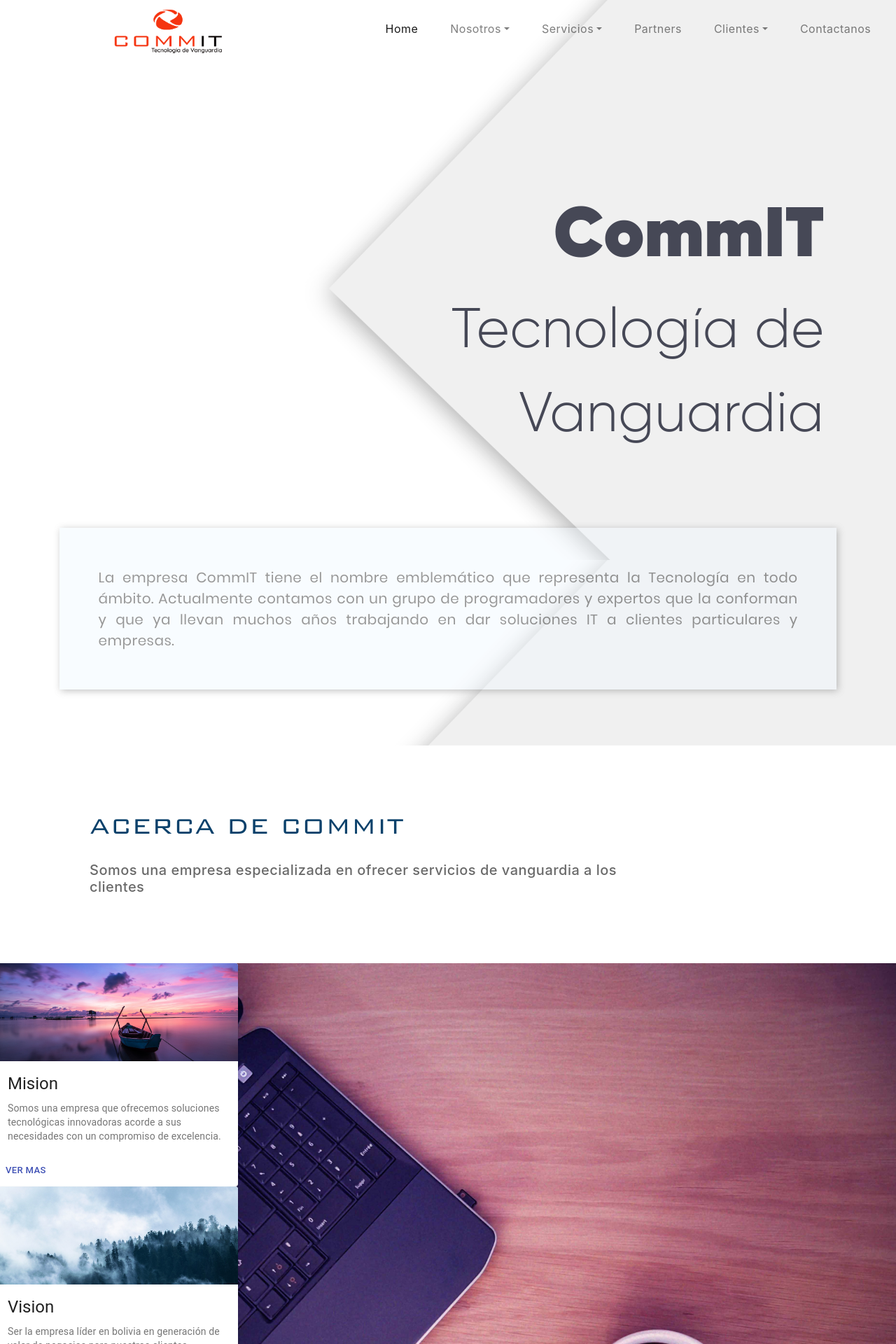
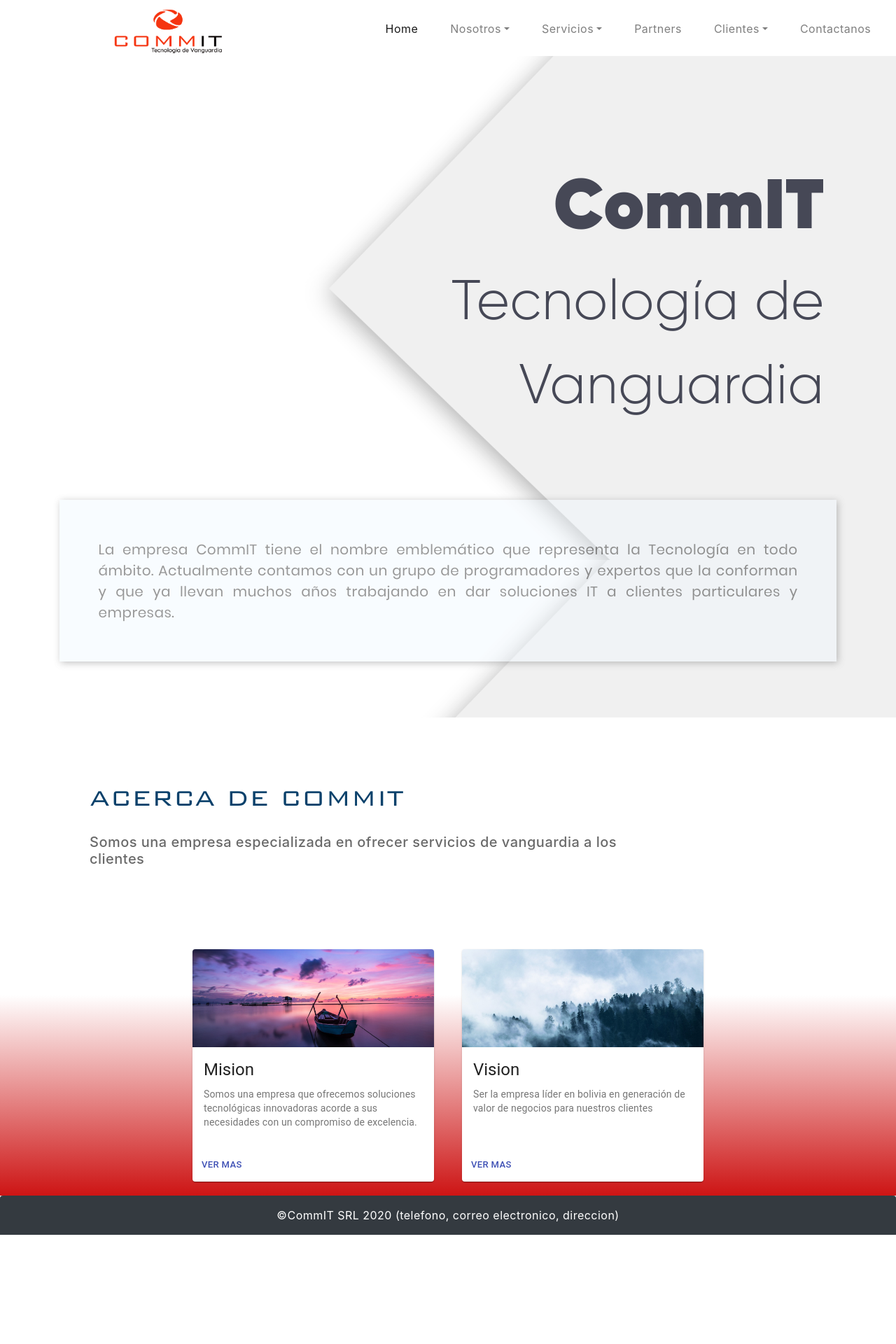
Before and after one commit to belu21/quantumwebpage, a React (Create React App) app: page / in a window 1280 px wide. Shown: the top 1920 px of the page at 70% size. After the commit the page ends 1764 px from the top, so only its background shows below. Built offline with nearby package versions, Linux system fonts and the light colour scheme.

Commit message:
pequeños cambios en Nosotros.js y home

```diff
--- a/src/App.css
+++ b/src/App.css
@@ -50,15 +50,18 @@
   height: 400px;
 }
 .footer-tarjeta{
-  background: url('../src/images/cup-coffee.jpg');
+  /*background: url('../src/images/cup-coffee.jpg');*/
+  /*background-image: linear-gradient(180deg, white, red);*/
+  background: linear-gradient(180deg, rgba(255,255,255,1) 23%, rgba(205,20,20,1) 100%);
   background-size: cover;
 
   align-items: center;
   justify-content: center;
   margin: 0 -5px;
+  display: flex;
+  flex-wrap: wrap;
 }
 .footer-tarjeta:after {
-  content: "";
   display: table;
   clear: both;
 }
--- a/src/components/Card.js
+++ b/src/components/Card.js
@@ -11,10 +11,14 @@ import Typography from '@material-ui/core/Typography';
 const useStyles = makeStyles({
     root: {
         maxWidth: 345,
+        margin: 20,
     },
     media: {
         height: 140,
     },
+    content: {
+        height: 145
+    }
 });
 
 export default function MediaCard(props) {
@@ -28,7 +32,7 @@ export default function MediaCard(props) {
                     image={props.image}
                     title="Contemplative Reptile"
                 />
-                <CardContent>
+                <CardContent className={classes.content}>
                     <Typography gutterBottom variant="h5" component="h2">
                         {props.titulo}
                     </Typography>
--- a/src/css/estiloNavbar.css
+++ b/src/css/estiloNavbar.css
@@ -10,8 +10,8 @@
 }
 .header {
   background-size: cover;
-    background-color: transparent;
-    padding-bottom: 120px;
+    min-height: 10vh;
+    background-color: white;
 }
 
 .header .navbar{
```
Also changed, not shown: src/components/NavBar.js (+0 -9 lines).
